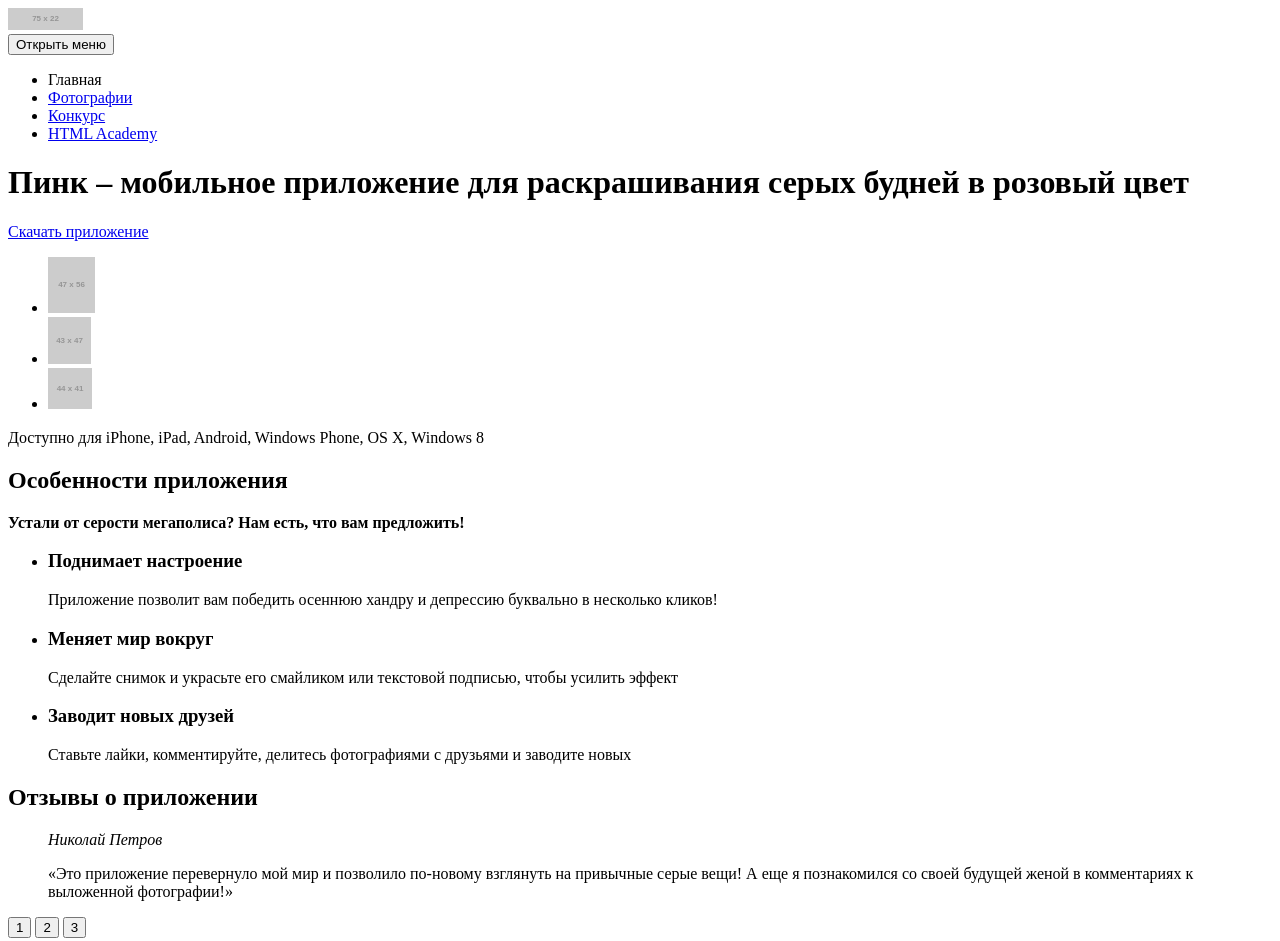
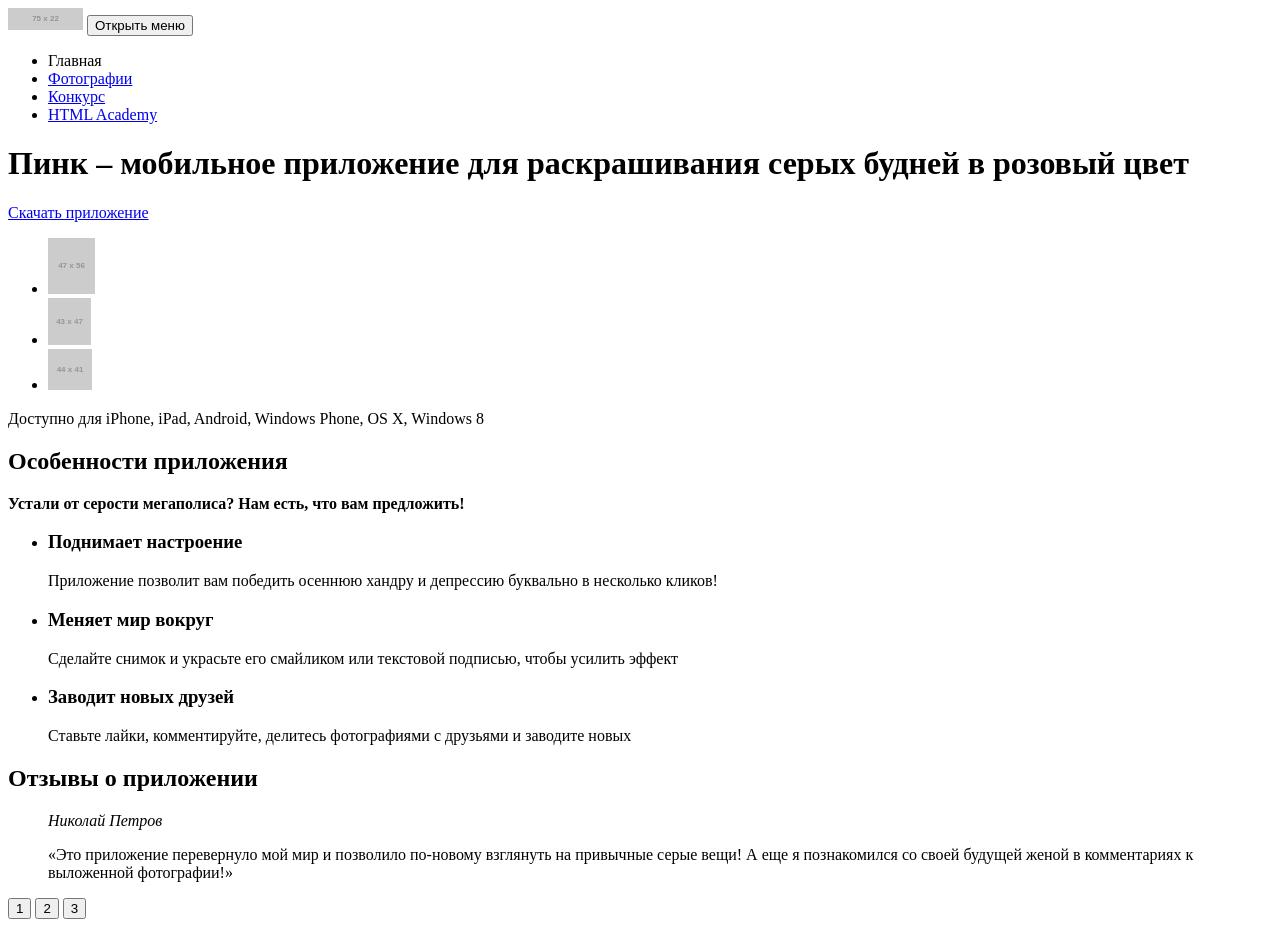
Before and after one commit to Lactivorous/404911-pink-17, a website: page source/index.html in a window 1280 px wide. Drawn offline with Linux system fonts and the light colour scheme; placeholder pictures from the web are drawn by us.

Commit message:
Начало базовой стилизации личного проекта. Правка

```diff
--- a/source/index.html
+++ b/source/index.html
@@ -9,9 +9,8 @@
     <a class="page-header__logo">
       <img class="page-header__logo-image" src="http://placehold.it/75x22" width="75" height="22" alt="Логотип Пинк">
     </a>
-
+    <button class="main-nav__toggle" type="button">Открыть меню</button>
     <nav class="main-nav">
-      <button class="main-nav__toggle" type="button">Открыть меню</button>
       <div class="main-nav__wrapper">
         <ul class="main-nav__list site-list">
           <li class="site-list__item site-list__item--active">
@@ -24,7 +23,7 @@
             <a href="form.html">Конкурс</a>
           </li>
           <li class="site-list__item">
-            <a href="#">HTML Academy</a>
+            <a href="https://htmlacademy.ru/intensive/adaptive">HTML Academy</a>
           </li>
         </ul>
       </div>
@@ -63,8 +62,7 @@
     <section class="features">
       <div class="features__wrapper">
         <h2 class="visually-hidden">Особенности приложения</h2>
-        <b class="features__slogan">Устали от серости мегаполиса?</b>
-        <b class="features__slogan">Нам есть, что вам предложить!</b>
+        <b class="features__slogan">Устали от серости мегаполиса? Нам есть, что вам предложить!</b>
         <ul class="features__list">
           <li class="features__item">
             <h3 class="features__title">Поднимает настроение</h3>
```
Also changed, not shown: source/form.html (+2 -3 lines), source/photo.html (+2 -3 lines).
